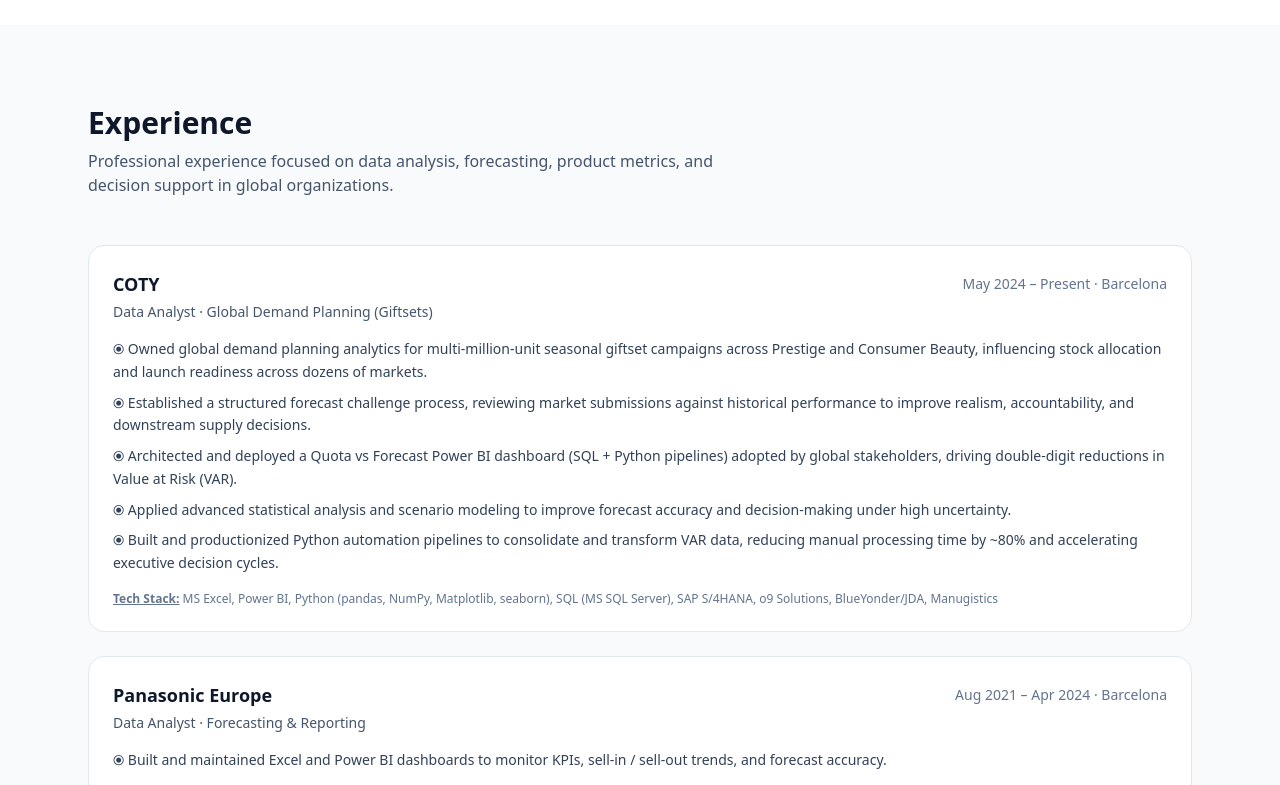
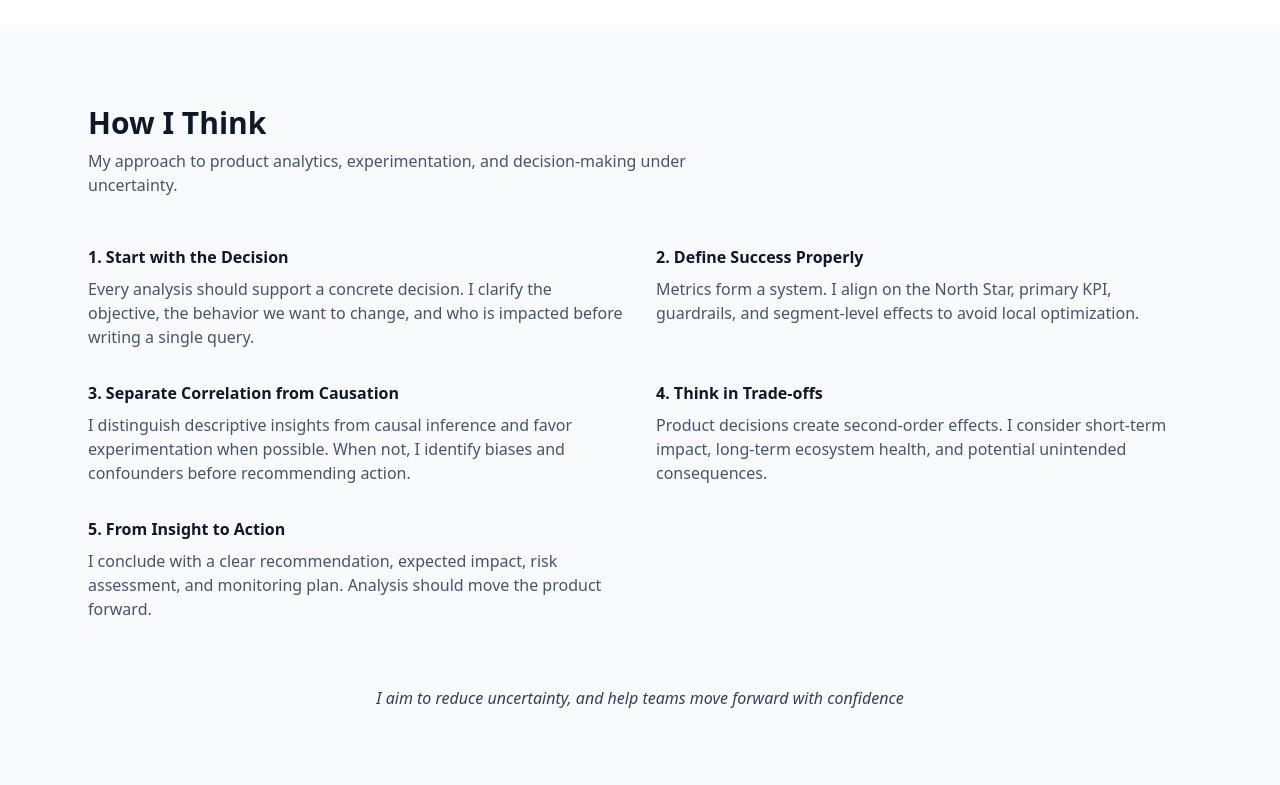
Before and after one commit to nachospreafico/data-portfolio, a React (Vite) app: page / in a window 1280 px wide. Shown: the part 775-1560 px from the top of the page. Built offline with nearby package versions, Linux system fonts and the light colour scheme.

Commit message:
added 'How I Think' section

```diff
--- a/index.html
+++ b/index.html
@@ -5,7 +5,8 @@
     <link
       rel="icon"
       type="image/svg+png"
-      href="/src/assets/profile-picture.png"
+      href="/src/assets/profile-picture.png
+      "
     />
     <meta name="viewport" content="width=device-width, initial-scale=1.0" />
     <title>Ignacio Spreafico | Data & Business Analyst</title>
--- a/src/App.jsx
+++ b/src/App.jsx
@@ -3,25 +3,18 @@ import Hero from "./components/Hero";
 import Experience from "./components/Experience";
 import Projects from "./components/Projects";
 import Contact from "./components/Contact";
+import HowIThink from "./components/HowIThink";
+import Footer from "./components/Footer";
 
 function App() {
   return (
     <>
       <Hero />
+      <HowIThink />
       <Experience />
       <Projects />
       <Contact />
-      {/* Footer note */}
-      <p className="m-2 text-xs text-center text-slate-500 ">
-        © {new Date().getFullYear()}{" "}
-        <a
-          href="https://www.linkedin.com/in/ignacio-spreafico"
-          className="text-blue-600 hover:underline"
-          target="_blank"
-        >
-          Ignacio Spreafico
-        </a>
-      </p>
+      <Footer />
     </>
   );
 }
--- a/src/components/Contact.jsx
+++ b/src/components/Contact.jsx
@@ -4,7 +4,7 @@ import { FontAwesomeIcon } from "@fortawesome/react-fontawesome";
 
 const Contact = () => {
   return (
-    <section id="contact" className="py-20 bg-slate-50">
+    <section id="contact" className="py-20">
       <div className="max-w-6xl mx-auto px-6">
         <div className="max-w-2xl">
           {/* Section title */}
--- a/src/components/Experience.jsx
+++ b/src/components/Experience.jsx
@@ -4,7 +4,7 @@ import ExperienceCard from "./ExperienceCard";
 
 const Experience = () => {
   return (
-    <section id="experience" className="py-20 bg-slate-50">
+    <section id="experience" className="py-20">
       <div className="max-w-6xl mx-auto px-6">
         {/* Section header */}
         <div className="mb-12">
@@ -48,25 +48,6 @@ const Experience = () => {
           })}
         </div>
       </div>
-      {/*
-      <div className="max-w-6xl mx-auto mt-10 px-6">
-        <h3
-          className="
-            text-xl
-            sm:text-2xl
-            font-semibold
-            text-slate-900
-          "
-        >
-          Certifications
-        </h3>
-        <ul className="list-disc">
-          {certifications.map((cert, i) => {
-            return <li>{cert.name}</li>;
-          })}
-        </ul>
-      </div>
-      */}
     </section>
   );
 };
--- /dev/null
+++ b/src/components/Footer.jsx
@@ -0,0 +1,18 @@
+import React from "react";
+
+const Footer = () => {
+  return (
+    <p className="text-xs text-center text-slate-500 bg-slate-50">
+      © {new Date().getFullYear()}{" "}
+      <a
+        href="https://www.linkedin.com/in/ignacio-spreafico"
+        className="text-blue-600 hover:underline"
+        target="_blank"
+      >
+        Ignacio Spreafico
+      </a>
+    </p>
+  );
+};
+
+export default Footer;
--- /dev/null
+++ b/src/components/HowIThink.jsx
@@ -0,0 +1,84 @@
+import React from "react";
+
+const HowIThink = () => {
+  return (
+    <section id="how-i-think" className="py-20 bg-slate-50">
+      <div className="max-w-6xl mx-auto px-6">
+        {/* Section header */}
+        <div className="mb-12">
+          <h2 className="text-2xl sm:text-3xl font-semibold text-slate-900">
+            How I Think
+          </h2>
+          <p className="mt-2 text-slate-600 max-w-2xl">
+            My approach to product analytics, experimentation, and
+            decision-making under uncertainty.
+          </p>
+        </div>
+
+        {/* Framework grid */}
+        <div className="grid gap-8 sm:grid-cols-2">
+          <div>
+            <h3 className="font-semibold text-slate-900">
+              1. Start with the Decision
+            </h3>
+            <p className="mt-2 text-slate-600">
+              Every analysis should support a concrete decision. I clarify the
+              objective, the behavior we want to change, and who is impacted
+              before writing a single query.
+            </p>
+          </div>
+
+          <div>
+            <h3 className="font-semibold text-slate-900">
+              2. Define Success Properly
+            </h3>
+            <p className="mt-2 text-slate-600">
+              Metrics form a system. I align on the North Star, primary KPI,
+              guardrails, and segment-level effects to avoid local optimization.
+            </p>
+          </div>
+
+          <div>
+            <h3 className="font-semibold text-slate-900">
+              3. Separate Correlation from Causation
+            </h3>
+            <p className="mt-2 text-slate-600">
+              I distinguish descriptive insights from causal inference and favor
+              experimentation when possible. When not, I identify biases and
+              confounders before recommending action.
+            </p>
+          </div>
+
+          <div>
+            <h3 className="font-semibold text-slate-900">
+              4. Think in Trade-offs
+            </h3>
+            <p className="mt-2 text-slate-600">
+              Product decisions create second-order effects. I consider
+              short-term impact, long-term ecosystem health, and potential
+              unintended consequences.
+            </p>
+          </div>
+
+          <div>
+            <h3 className="font-semibold text-slate-900">
+              5. From Insight to Action
+            </h3>
+            <p className="mt-2 text-slate-600">
+              I conclude with a clear recommendation, expected impact, risk
+              assessment, and monitoring plan. Analysis should move the product
+              forward.
+            </p>
+          </div>
+        </div>
+
+        <p className="max-w-2xl mx-auto mt-16 text-slate-700 text-center leading-relaxed italic">
+          I aim to reduce uncertainty, and help teams move forward with
+          confidence
+        </p>
+      </div>
+    </section>
+  );
+};
+
+export default HowIThink;
--- a/src/components/Projects.jsx
+++ b/src/components/Projects.jsx
@@ -3,7 +3,7 @@ import { projectsData } from "./projectsData";
 
 const Projects = () => {
   return (
-    <section id="projects" className="py-20">
+    <section id="projects" className="py-20 bg-slate-50">
       <div className="max-w-6xl mx-auto px-6">
         {/* Section header */}
         <div className="mb-12">
```
